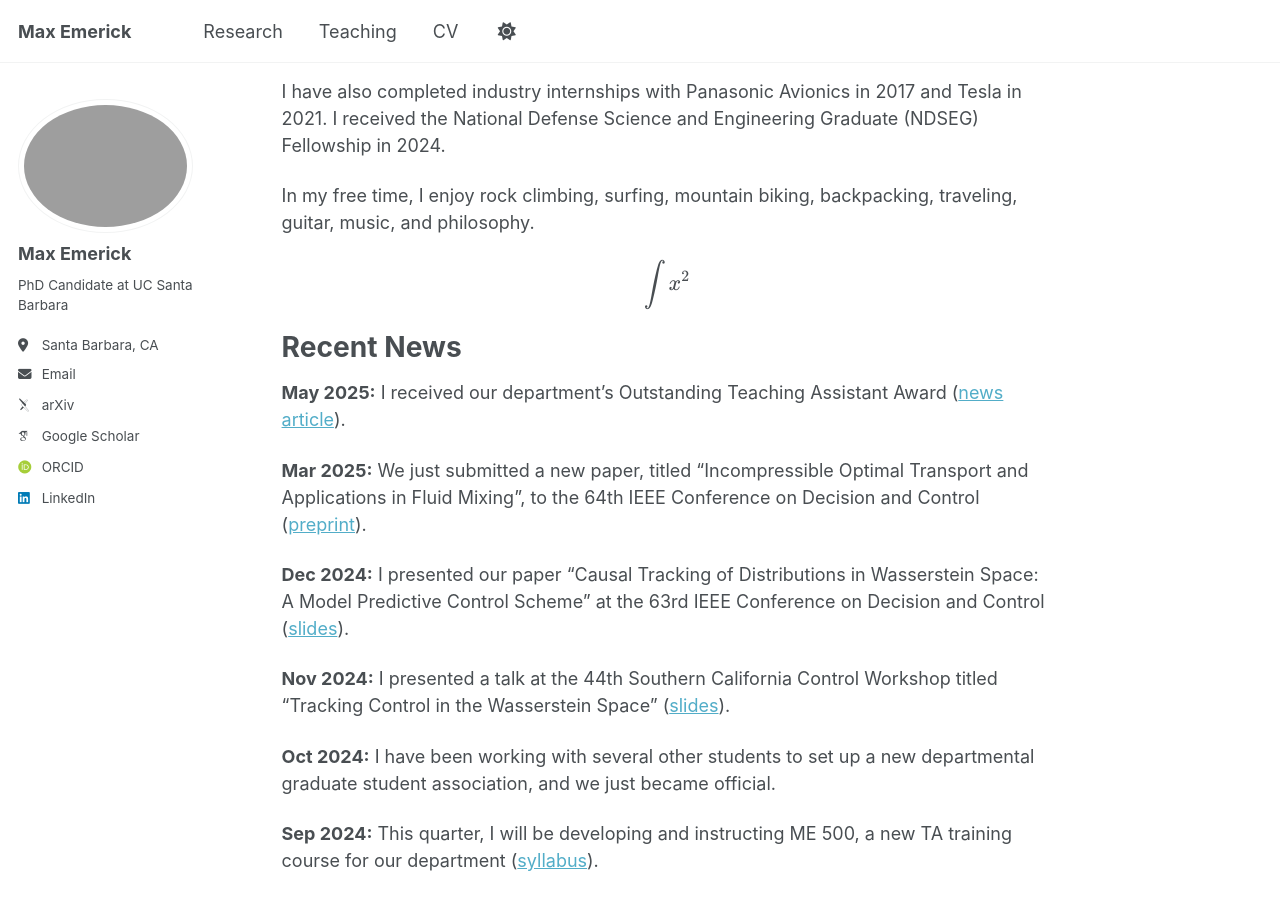
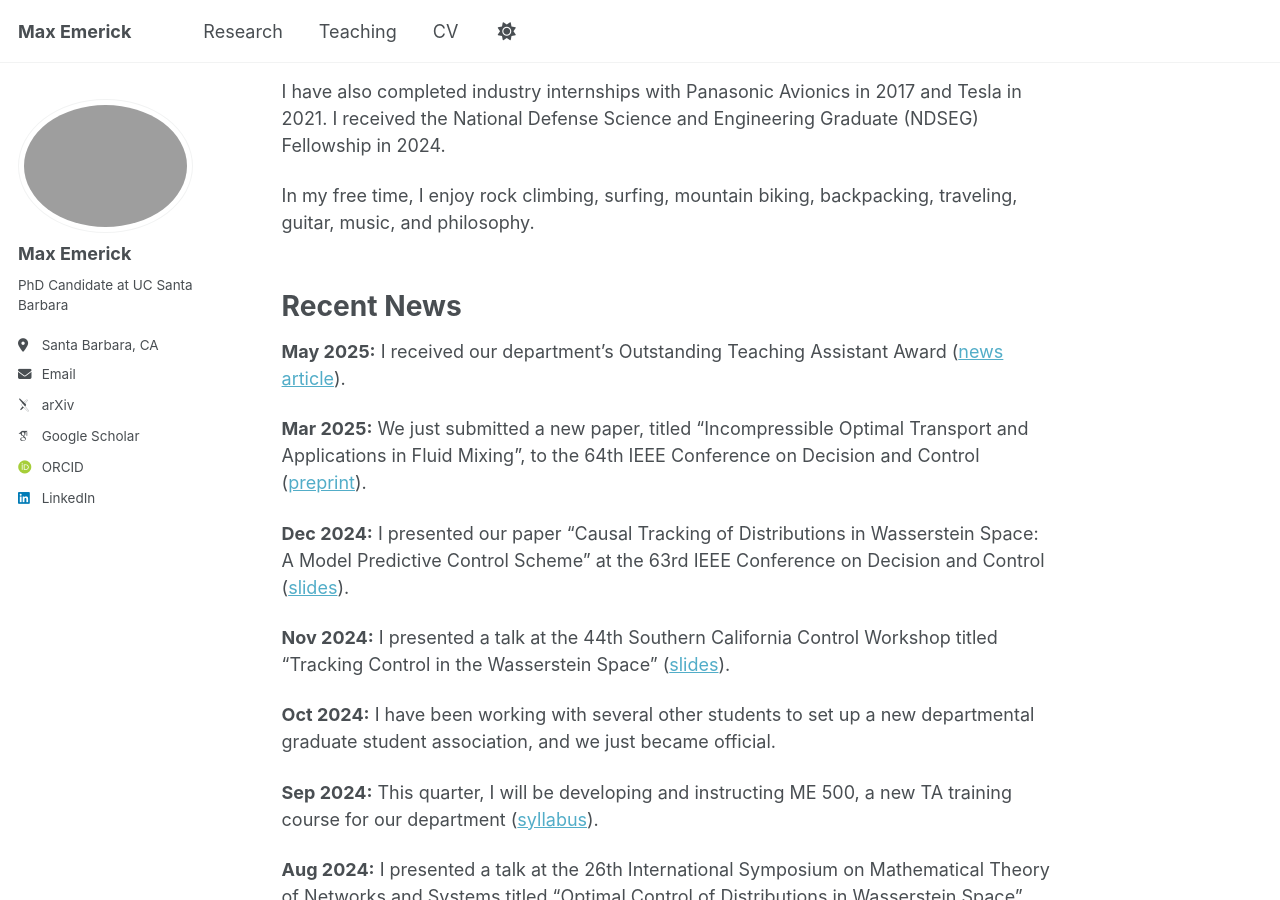
Before and after one commit to maxemerick/maxemerick.github.io, a Jekyll site: the page built from _pages/about.md, in a window 1280 px wide and 900 px high, scrolled down 380 px. Built offline with Jekyll 4.4.1, drawn with Linux system fonts in a browser that asks for light colours; some web fonts are replaced.

Commit message:
Update about.md

```diff
--- a/_pages/about.md
+++ b/_pages/about.md
@@ -15,7 +15,7 @@ I have also completed industry internships with Panasonic Avionics in 2017 and T
 
 In my free time, I enjoy rock climbing, surfing, mountain biking, backpacking, traveling, guitar, music, and philosophy.
 
-$$ \int x^2 $$
+$$ ~ $$
 
 
 Recent News
```
